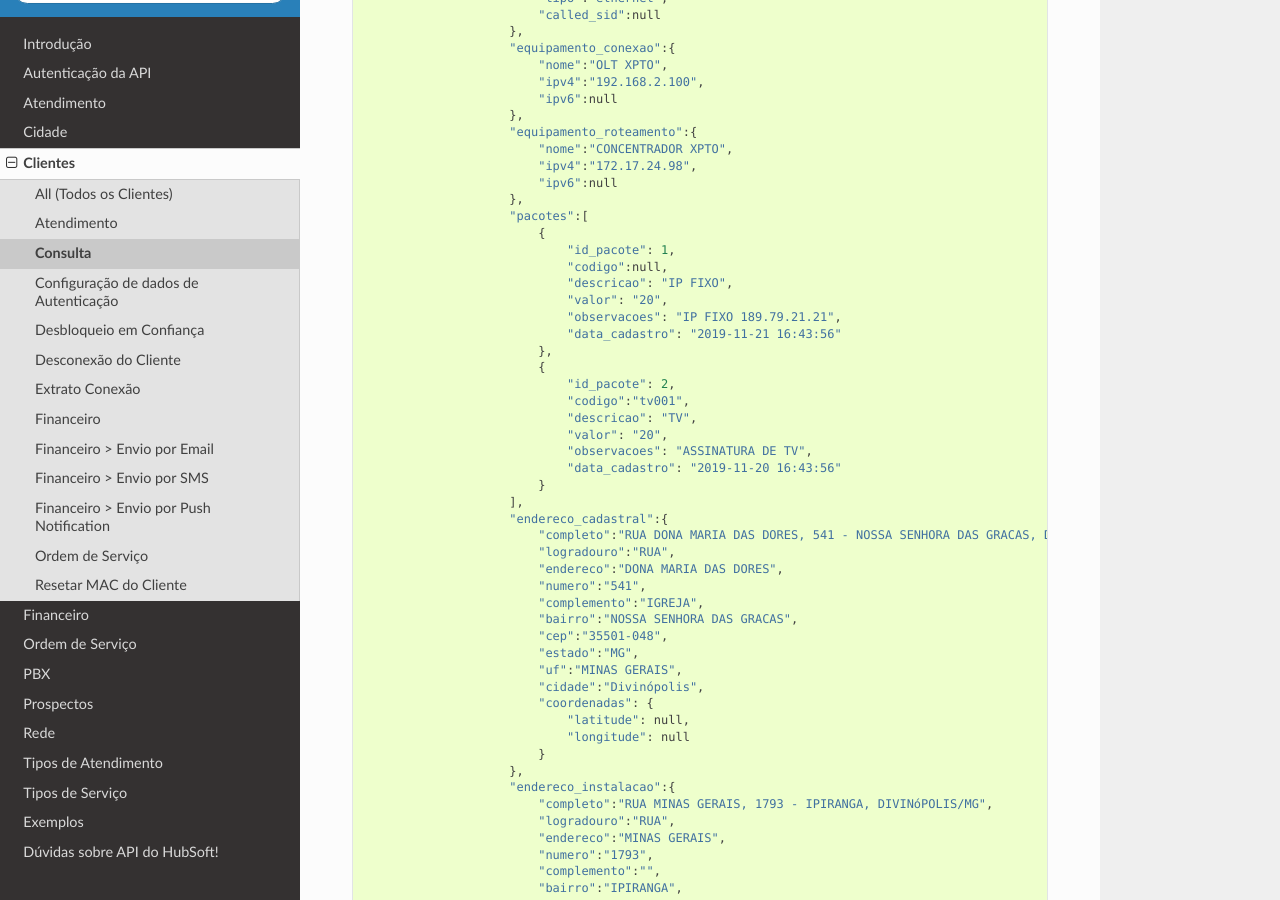
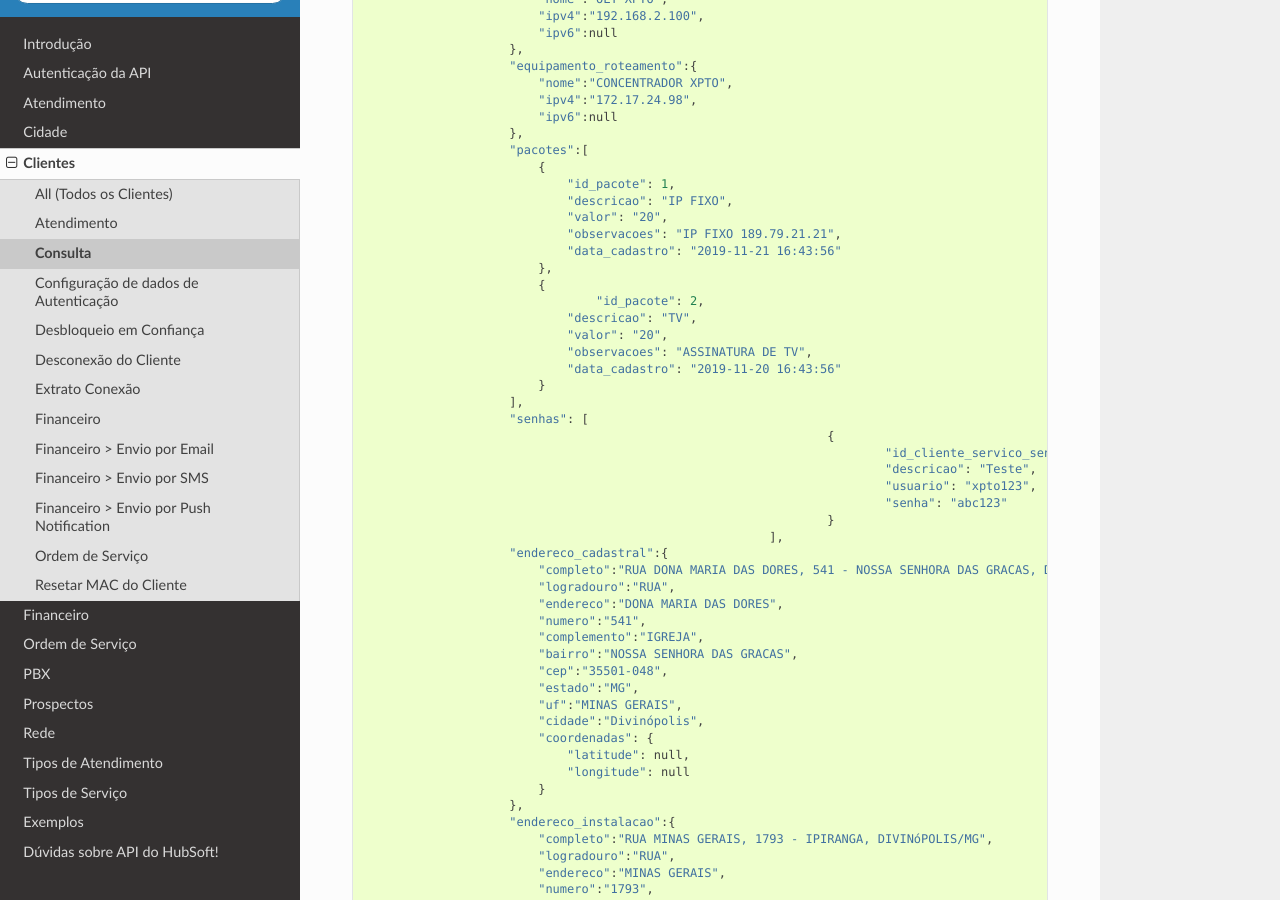
Before and after one commit to hubsoftbrasil/api, a Sphinx documentation site: the page built from docs/source/clientes/consulta.rst, in a window 1280 px wide and 900 px high, scrolled down 2532 px. Built offline with Sphinx 7.4.7 and the Read the Docs theme 2.0.0, drawn with Linux system fonts in a browser that asks for light colours; pages that are not in the unit, such as notebooks, are missing from menus; some of the changed text lies outside the part shown.

Commit message:
Adicionando documentacao de senhas

```diff
--- a/docs/source/clientes/consulta.rst
+++ b/docs/source/clientes/consulta.rst
@@ -182,21 +173,27 @@ Retorno da requisição GET::
 	                    "pacotes":[
 	                    	{
 	                            "id_pacote": 1,
-				    "codigo":null,
 	                            "descricao": "IP FIXO",
 	                            "valor": "20",
 	                            "observacoes": "IP FIXO 189.79.21.21",
 	                            "data_cadastro": "2019-11-21 16:43:56"
 	                        },
 	                        {
-	                            "id_pacote": 2,
-				    "codigo":"tv001",
+	                        	"id_pacote": 2,
 	                            "descricao": "TV",
 	                            "valor": "20",
 	                            "observacoes": "ASSINATURA DE TV",
 	                            "data_cadastro": "2019-11-20 16:43:56"
 	                        }
 	                    ],
+	                    "senhas": [
+									{
+										"id_cliente_servico_senha": 6,
+										"descricao": "Teste",
+										"usuario": "xpto123",
+										"senha": "abc123"
+									}
+								],
 	                    "endereco_cadastral":{
 	                        "completo":"RUA DONA MARIA DAS DORES, 541 - NOSSA SENHORA DAS GRACAS, DIVINóPOLIS/MG - IGREJA",
 	                        "logradouro":"RUA",
@@ -322,7 +319,8 @@ Retorno da requisição GET::
 	                        "ipv4":"172.17.24.98",
 	                        "ipv6":null
 	                    },
-	                    "pacotes":null,
+	                    "pacotes":[],
+	                    "senhas":[],
 	                    "endereco_cadastral":{
 	                        "completo":"RUA GERALDO RODRIGUES DA COSTA, 5 - CENTRO, SANTO ANTôNIO DO MONTE/MG",
 	                        "logradouro":"RUA",
```
Also changed, not shown: other parts of docs/source/clientes/consulta.rst (+0 -9 lines), docs/source/clientes/all.rst (+12 -5 lines).
